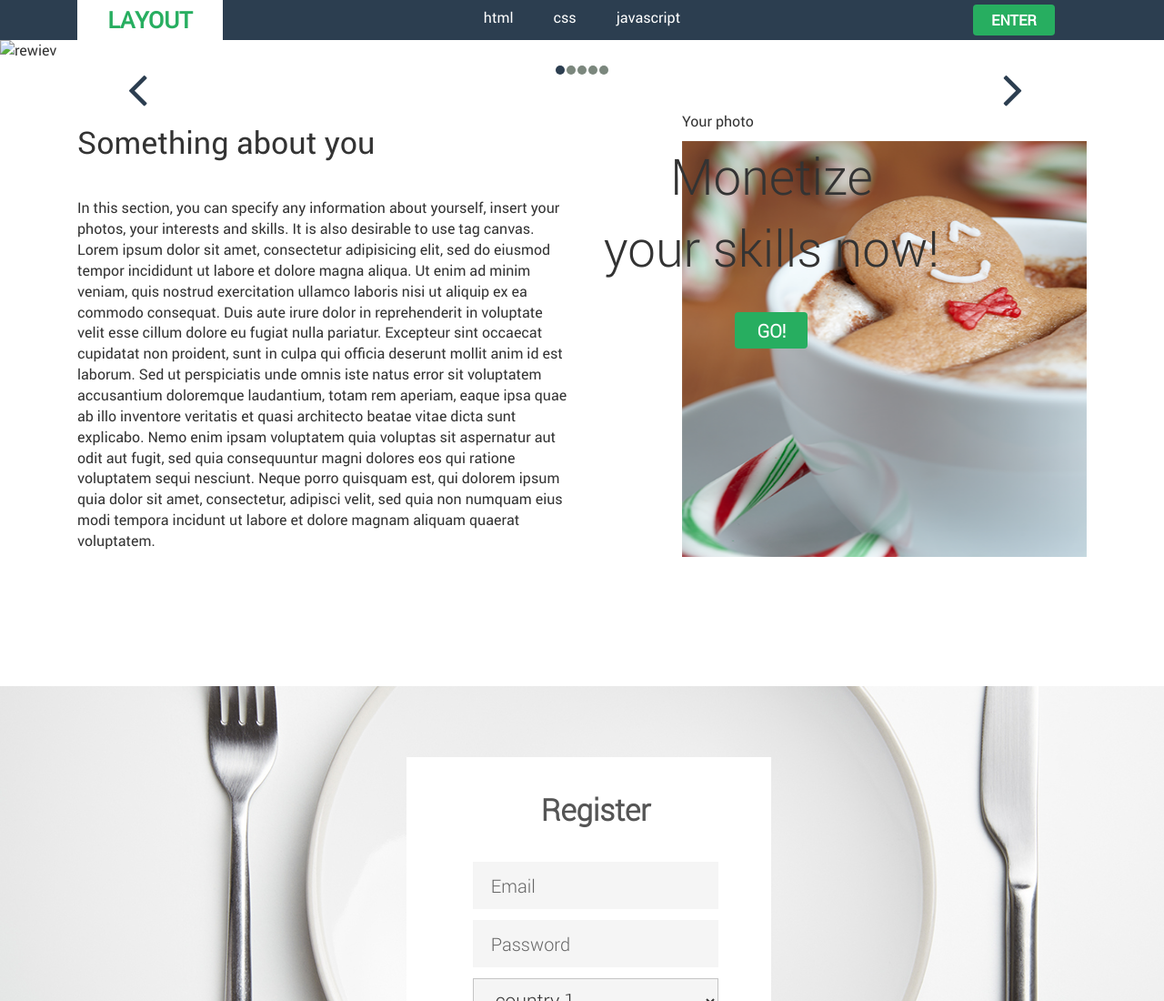
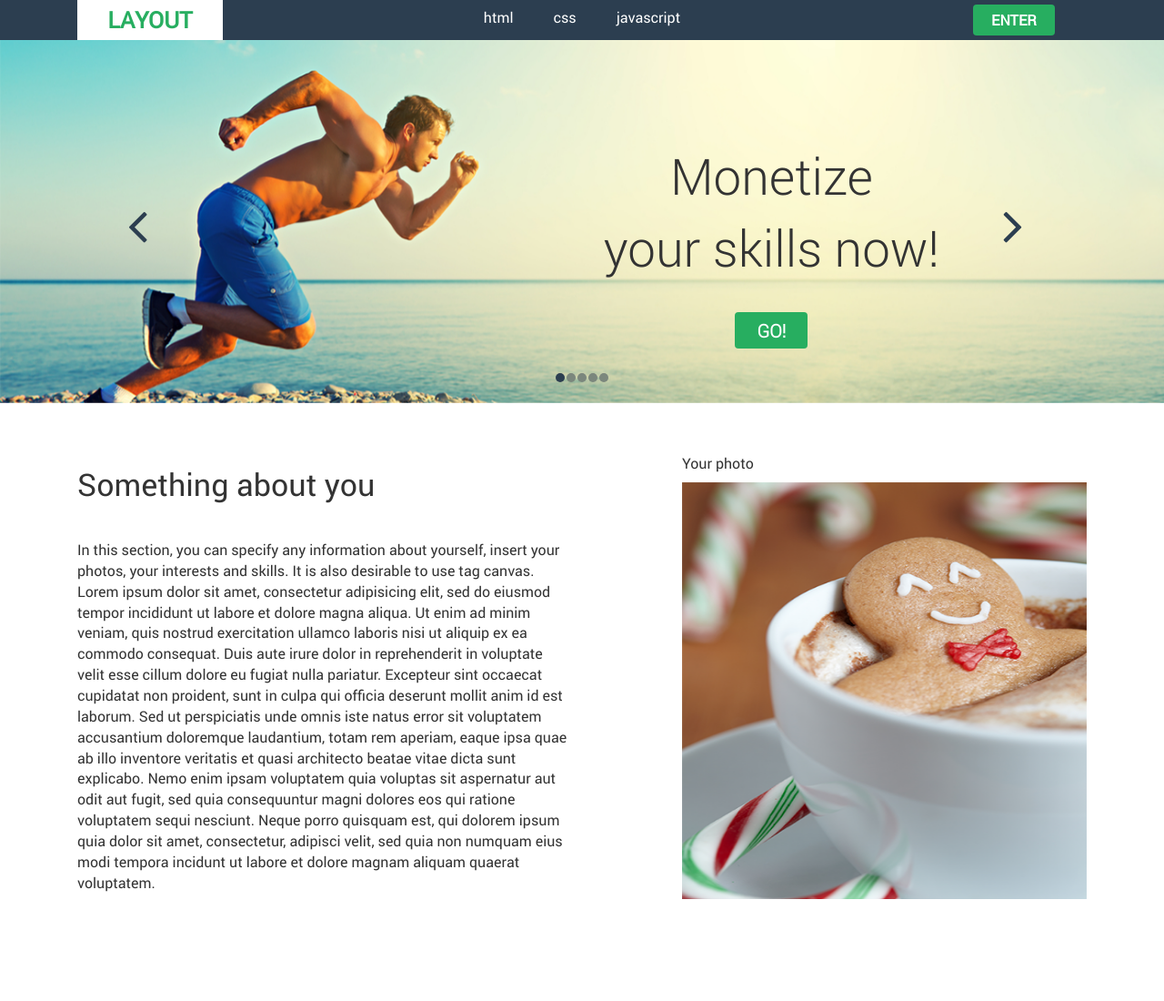
Before and after one commit to artist1987/artist1987.github.com, a plain HTML site: page тест/index.html in a window 1280 px wide. Shown: the top 1100 px of the page at 91% size. Drawn offline with Linux system fonts and the light colour scheme.

Commit message:
Update index.html

```diff
--- a/тест/index.html
+++ b/тест/index.html
@@ -68,11 +68,11 @@
 
 							<div class="slider_item carousel">
 
-								<img src="img/fon1.png" alt="rewiev">
-								<img src="img/fon1.png" alt="rewiev">
-								<img src="img/fon1.png" alt="rewiev">
-								<img src="img/fon1.png" alt="rewiev">
-								<img src="img/fon1.png" alt="rewiev">
+								<img src="img/fon.png" alt="rewiev">
+								<img src="img/fon.png" alt="rewiev">
+								<img src="img/fon.png" alt="rewiev">
+								<img src="img/fon.png" alt="rewiev">
+								<img src="img/fon.png" alt="rewiev">
 
 							</div>
 						</div>
```
